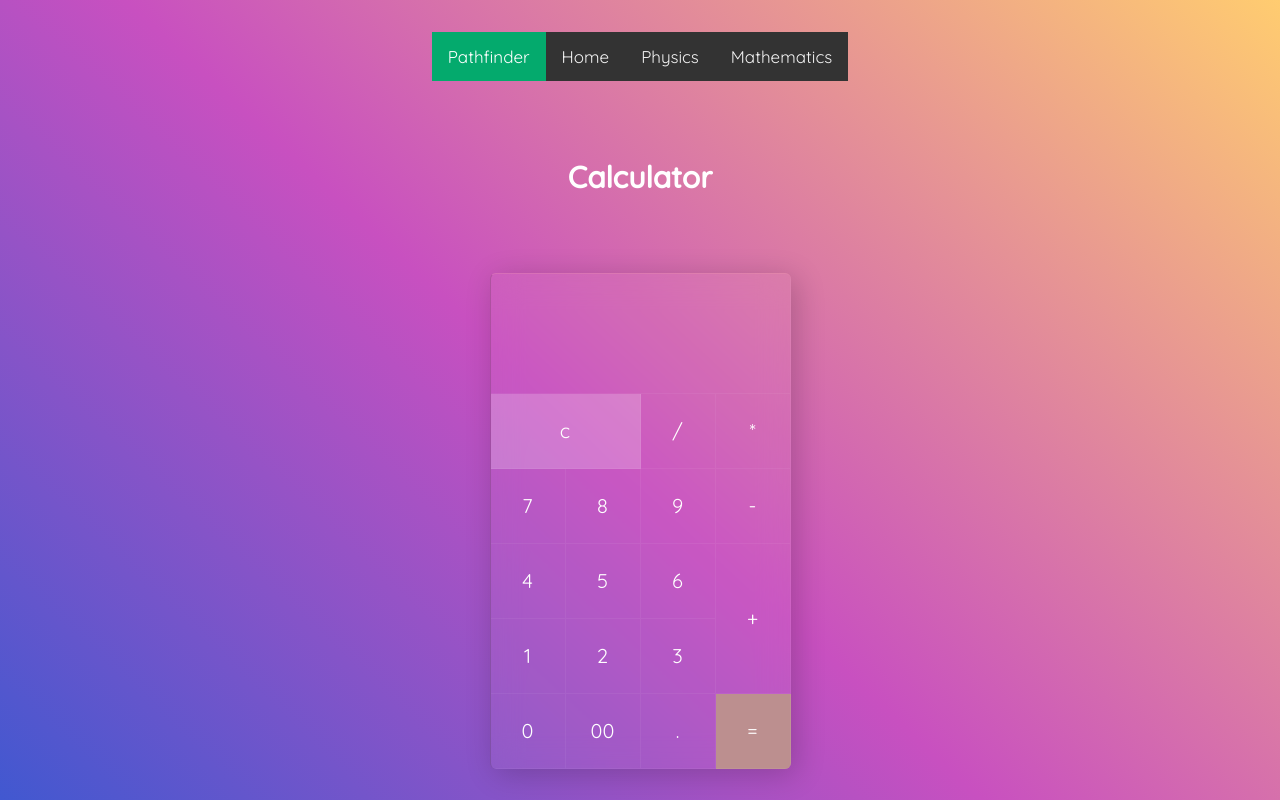
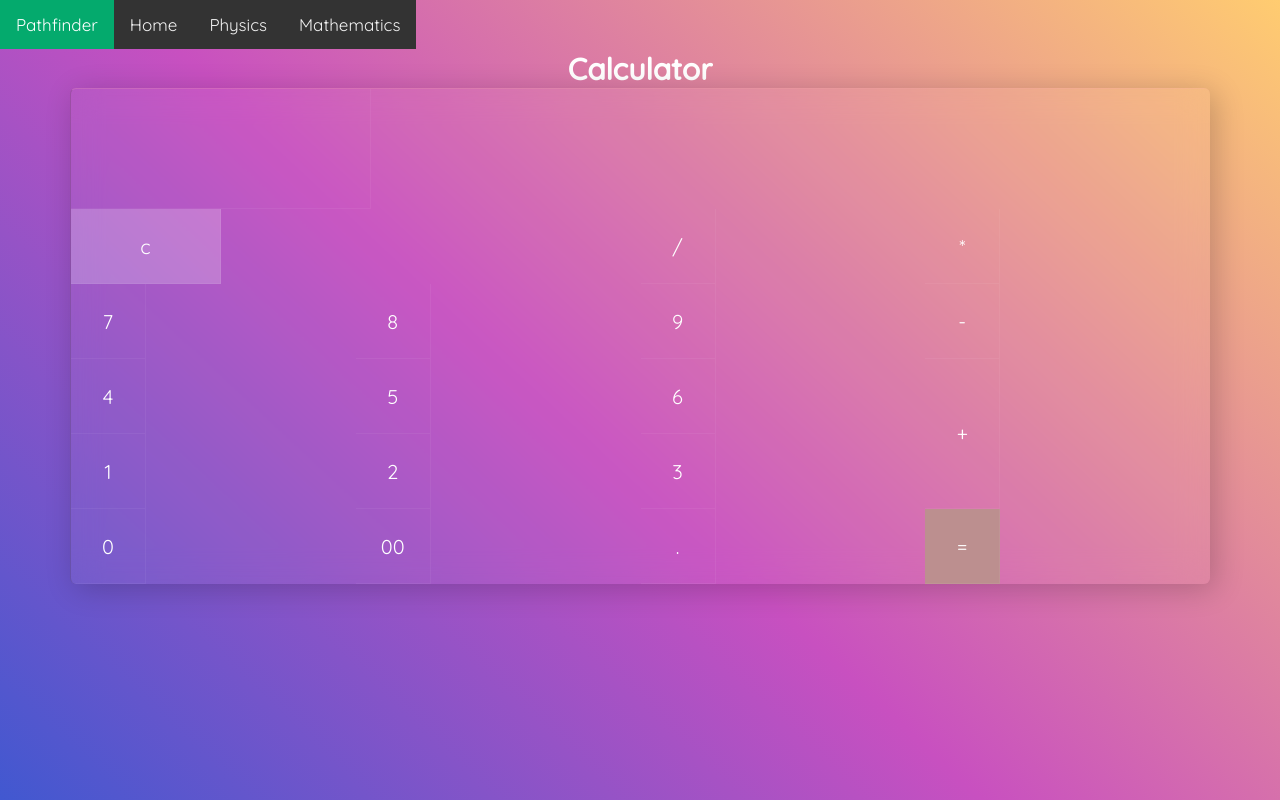
Before and after one commit to Sarah0ravari/Comp_585, a plain HTML site: page cal.html in a window 1280 px wide. Drawn offline with Linux system fonts and the light colour scheme.

Commit message:
Fixed the calculator page and navbar

```diff
--- a/cal.css
+++ b/cal.css
@@ -6,27 +6,11 @@
     box-sizing: border-box;
     font-family: 'Quicksand' , sans-serif;
 }
-body
-{
-    display:flex;
-    flex-direction: column;
-    flex-wrap: nowrap;
-   justify-content:space-around;
-   align-content: space-between;
-    align-items: center;
-    min-height: 100vh;
-    font-family: 'Playfair Display', serif;
-
-    background-color: #4158D0;
-background-image: linear-gradient(43deg, #4158D0 0%, #C850C0 46%, #FFCC70 100%);
-}
-
-
-
+/* Add a black background color to the top navigation */
 .topnav {
   background-color: #333;
   overflow: hidden;
-
+  float: left;
 }
 
 /* Style the links inside the navigation bar */
@@ -52,7 +36,7 @@ background-image: linear-gradient(43deg, #4158D0 0%, #C850C0 46%, #FFCC70 100%);
 .title{
   color: white;
   text-align: center;
-    padding: 14px 16px;
+  padding: 50px 70px;
   text-decoration: none;
   font-size: 20px;
 }
@@ -70,6 +54,21 @@ background-image: linear-gradient(43deg, #4158D0 0%, #C850C0 46%, #FFCC70 100%);
   padding: 14px 16px;
   text-decoration: none;
 }
+
+body
+{
+    /* display:flex; */
+    flex-direction: column;
+    flex-wrap: nowrap;
+   align-content: space-between;
+    align-items: center;
+    min-height: 100vh;
+    font-family: 'Playfair Display', serif;
+
+    background-color: #4158D0;
+background-image: linear-gradient(43deg, #4158D0 0%, #C850C0 46%, #FFCC70 100%);
+}
+
 
 
 .container
--- a/cal.html
+++ b/cal.html
@@ -4,6 +4,9 @@
         <title>Calculator</title>
         <link rel="stylesheet" type="text/css" href="cal.css">
             <title>Welcome to The Math's solution Page</title>
+
+    </head>
+    <body>
       <div class="topnav">
         <a class="active" >Pathfinder</a>
         <a href="index.html">Home</a>
@@ -14,9 +17,7 @@
 
       <div class="title">
       <h2>Calculator</h2>
-          </div>
-    </head>
-    <body>
+
             <div class="container">
             <form class="calculator" name="calc">
                 <input type="text" readonly class="value" name="txt"/>
@@ -40,8 +41,8 @@
                 <span class="num equal" onclick="document.calc.txt.value=eval(calc.txt.value)">=</span>
             </form>
         </div>
+      </div>
 
 
-    </script>
     </body>
 </html>
```
Lines whose indentation alone changed are shown as unchanged.
